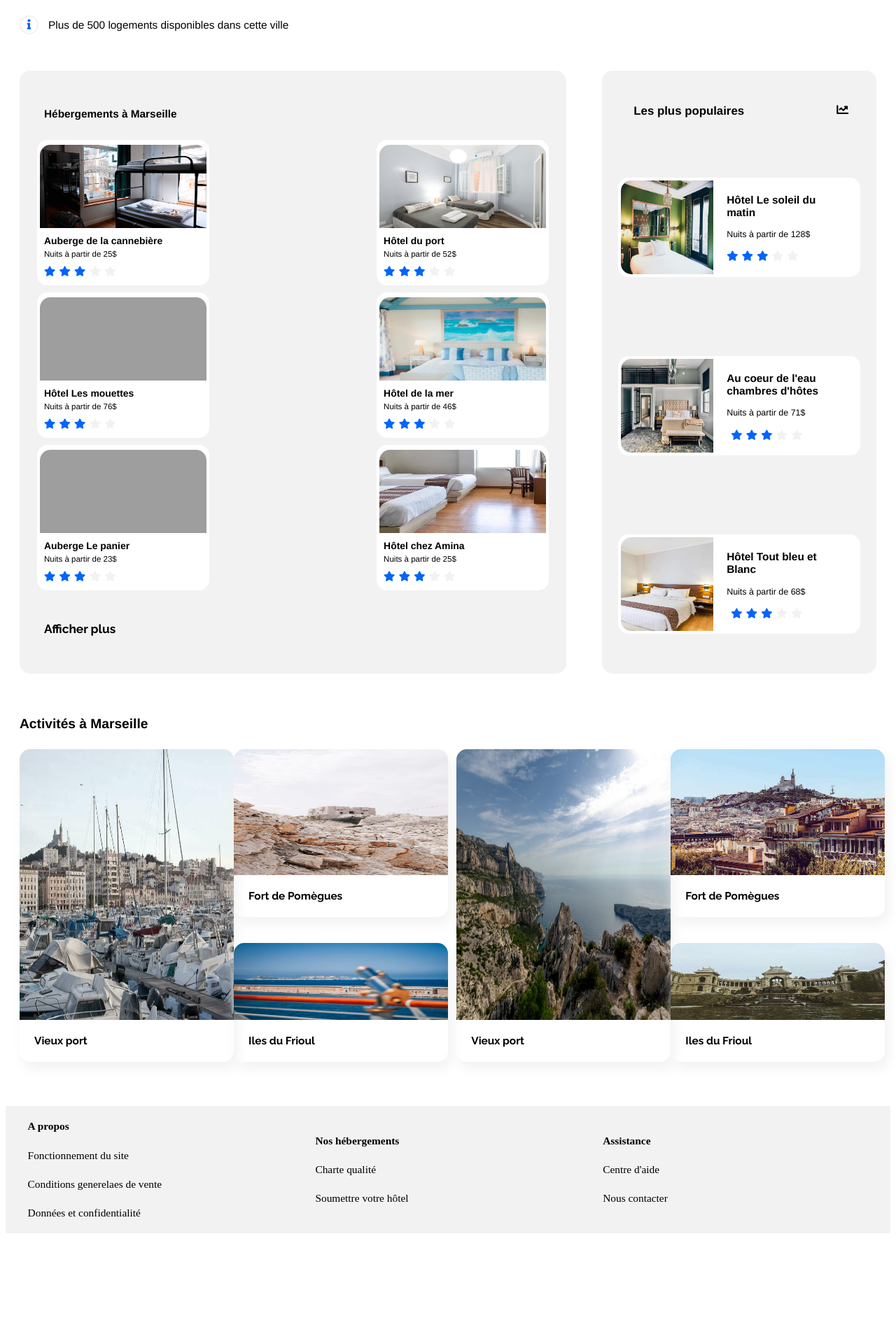
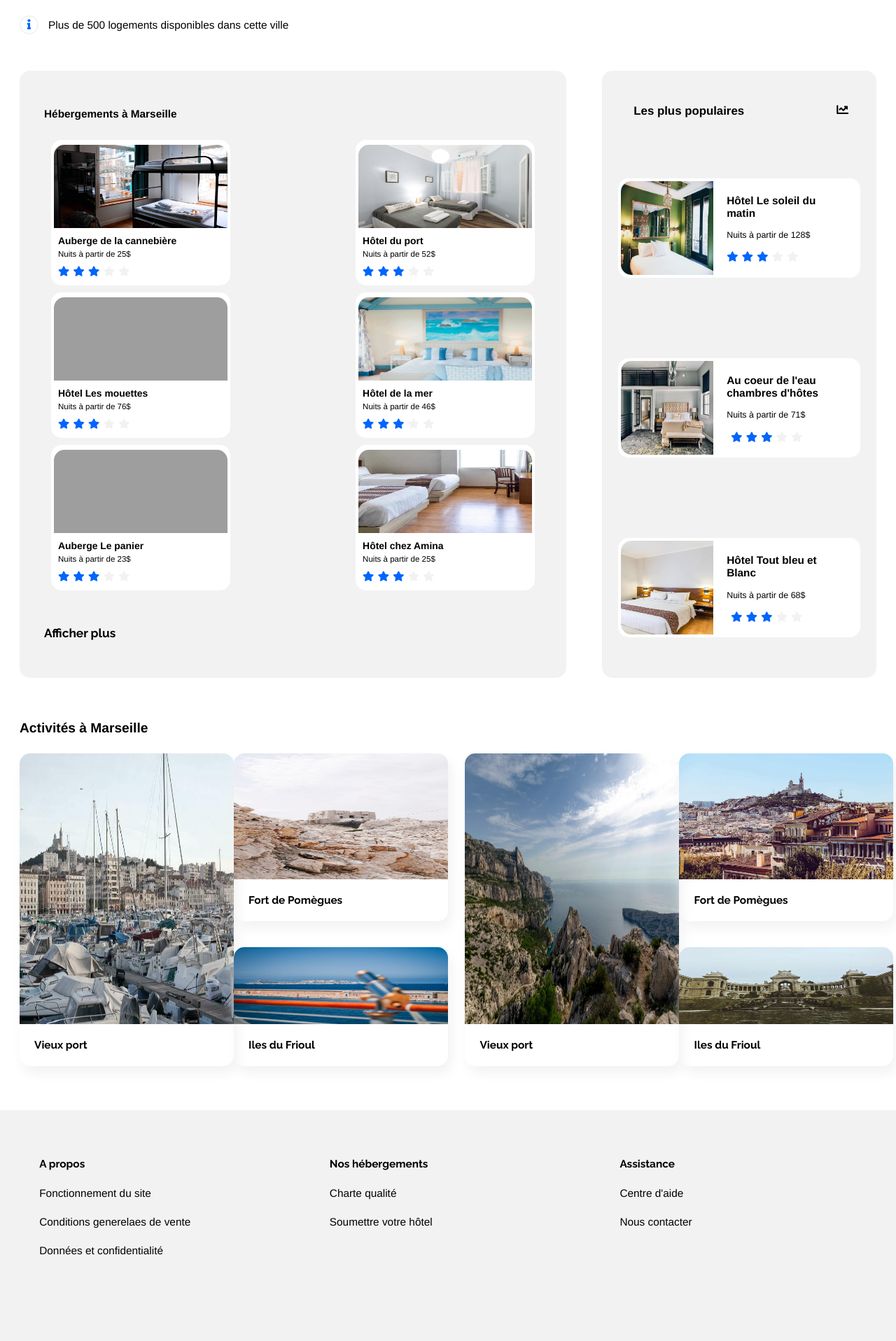
Before and after one commit to HugueninDeveloppement/Reservia, a PHP site: page / in a window 1280 px wide. Shown: the part 298-2215 px from the top of the page at 70% size. Before the commit the page ends 2061 px from the top, so only its background shows below. Run offline with PHP 8.4, Linux system fonts and the light colour scheme; some libraries are stand-ins or nearby versions; some web fonts are replaced; grey boxes are pictures that could not be loaded.

Commit message:
desktop ok

```diff
--- a/StyleSheet.css
+++ b/StyleSheet.css
@@ -21,6 +21,7 @@ body {
     justify-content:center;
     display:flex;
     flex-direction:column;
+    margin:0px;
 }
 
 #bloc_page {
@@ -241,11 +242,10 @@ nav a:hover{
     flex-direction: row;
     justify-content: space-between;
     flex-wrap: wrap;
-    margin: auto 20px auto 20px;
+    margin: auto 40px 40px 40px;
 }
 
 .detail_vignette__hebergement {
-    width: 238px;
     height: 200px;
     display: flex;
     flex-direction: column;
@@ -258,6 +258,7 @@ nav a:hover{
 
 .detail_vignette__hebergement img {
     height: 119px;
+    width:248px;
     border-radius: 15px 15px 0px 0px;
 }
 
@@ -284,6 +285,16 @@ nav a:hover{
 .note :nth-child(-n+3) {
         color: #0065fc;
     }
+
+#section_hebergement a {
+    display: inline-block;
+    margin-left: 30px;
+    margin-bottom: 49px;
+    text-decoration: none;
+    color: black;
+    font-family: 'RalewayBold';
+    font-size: 0.9em;
+}
 
 
 
@@ -326,6 +337,7 @@ nav a:hover{
     background-color: white;
     border-radius: 15px;
     border: 4px solid white;
+    margin:auto 36px auto 36px;
 }
 
 
@@ -365,16 +377,7 @@ nav a:hover{
 }
 
 
-#section_hebergement a {
-    display: inline-block;
-    margin-left: 30px;
-    margin-top: 35px;
-    margin-bottom: 49px;
-    text-decoration: none;
-    color: black;
-    font-family: 'RalewayBold';
-    font-size: 0.9em;
-}
+
 
 /*Galerie photo des activités*/
 #section_activite {
@@ -400,7 +403,7 @@ nav a:hover{
     display: flex;
     flex-direction: row;
     justify-content: space-between;
-    width: 49%;
+    width: 48%;
 }
 
 .detail_vignette_activite_grande {
@@ -471,24 +474,36 @@ footer {
     display: flex;
     flex-direction: row;
     justify-content: space-evenly;
-    align-items: center;
+    align-items: flex-start;
     justify-items: center;
     background-color: #f2f2f2;
     margin-top: 63px;
+    padding-bottom:100px;
 }
 
 .pied_page {
-    width: 30%;
+    width: 28%;
+    margin-left:20px;
+    margin-top:48px;
 }
 
 footer h4 {
     font-size: 0.8em;
-    font-family: 'Raleway-Semi-Bold';
+    font-family: 'RalewayBold';
 }
 
 footer a {
     text-decoration: none;
-    font-family: 'ralewaythin';
     font-size: 0.8em;
     color: black;
 }
+
+
+@media only screen and (min-width: 1480px) {
+
+    #bloc_page{
+        max-width:1435px;
+    }
+
+
+}
```
Also changed, not shown: index.html (line endings or trailing spaces).
